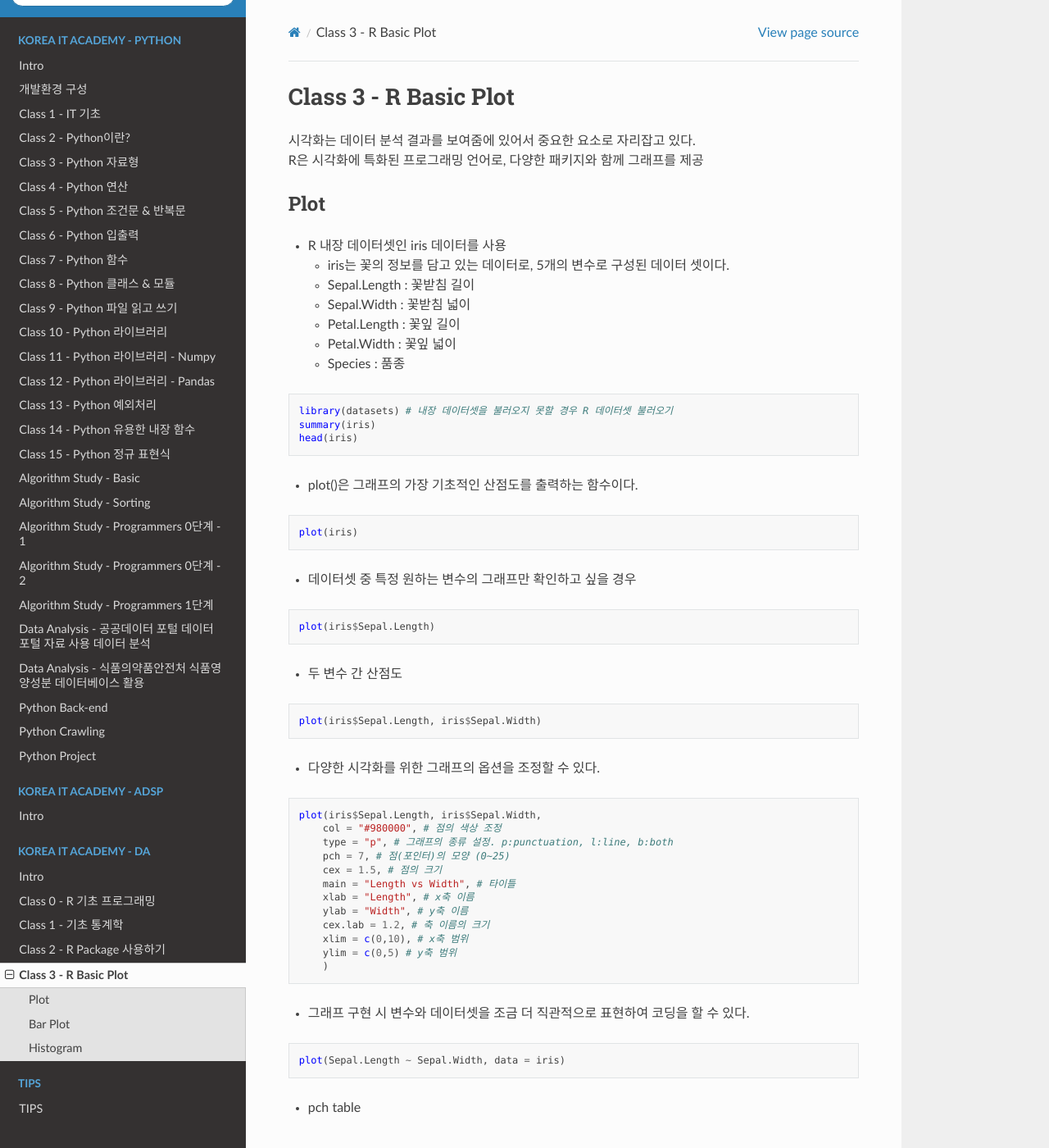
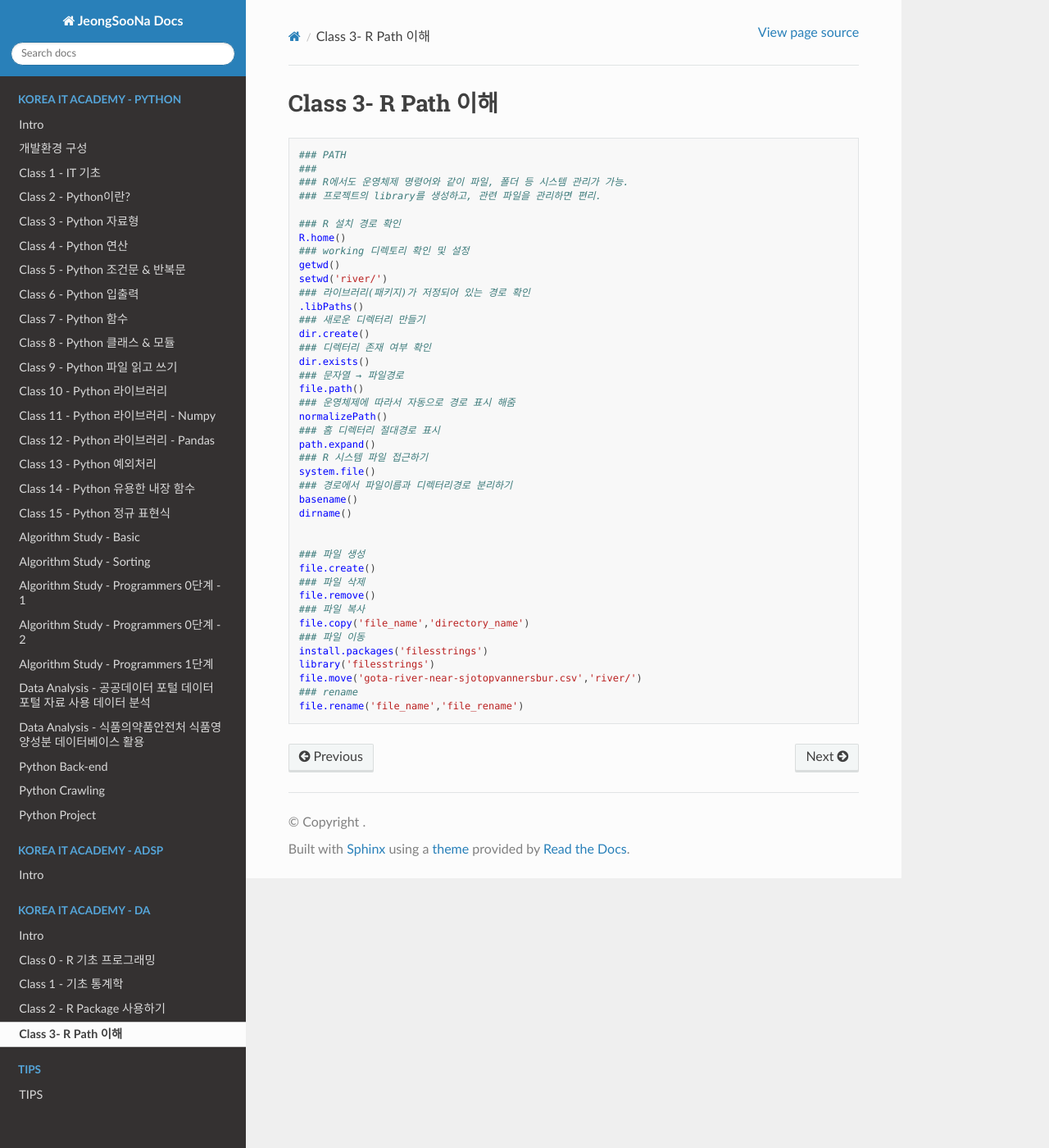
Before and after one commit to JeongSooNa/JeongSooNa-Docs, a Sphinx documentation site: the page built from docs/Korea_IT_Academy-DA/class_3.md, in a window 1280 px wide and 1400 px high. Shown: the whole window at 82% size. Built offline with Sphinx 7.4.7 and the Read the Docs theme 3.1.0, drawn with Linux system fonts in a browser that asks for light colours; pages that are not in the unit, such as notebooks, are missing from menus; some of the changed text lies outside the part shown.

Commit message:
update docs

````diff
--- a/docs/Korea_IT_Academy-DA/class_3.md
+++ b/docs/Korea_IT_Academy-DA/class_3.md
@@ -1,138 +1,45 @@
-# Class 3 - R Basic Plot
+# Class 3- R Path 이해
 
-시각화는 데이터 분석 결과를 보여줌에 있어서 중요한 요소로 자리잡고 있다.
-R은 시각화에 특화된 프로그래밍 언어로, 다양한 패키지와 함께 그래프를 제공
+```r
+### PATH
+###
+### R에서도 운영체제 명령어와 같이 파일, 폴더 등 시스템 관리가 가능.
+### 프로젝트의 library를 생성하고, 관련 파일을 관리하면 편리.
+
+### R 설치 경로 확인
+R.home()
+### working 디렉토리 확인 및 설정
+getwd()
+setwd('river/')
+### 라이브러리(패키지)가 저정되어 있는 경로 확인
+.libPaths()
+### 새로운 디렉터리 만들기
+dir.create()
+### 디렉터리 존재 여부 확인
+dir.exists()
+### 문자열 → 파일경로
+file.path()
+### 운영체제에 따라서 자동으로 경로 표시 해줌
+normalizePath()
+### 홈 디렉터리 절대경로 표시
+path.expand()
+### R 시스템 파일 접근하기
+system.file()
+### 경로에서 파일이름과 디렉터리경로 분리하기
+basename()
+dirname()
 
 
-### Plot
-
-- R 내장 데이터셋인 iris 데이터를 사용
-    - iris는 꽃의 정보를 담고 있는 데이터로, 5개의 변수로 구성된 데이터 셋이다.
-    - Sepal.Length : 꽃받침 길이
-    - Sepal.Width : 꽃받침 넓이
-    - Petal.Length : 꽃잎 길이
-    - Petal.Width : 꽃잎 넓이
-    - Species : 품종
-
-```r
-library(datasets) # 내장 데이터셋을 불러오지 못할 경우 R 데이터셋 불러오기
-summary(iris)
-head(iris)
+### 파일 생성
+file.create()
+### 파일 삭제
+file.remove()
+### 파일 복사
+file.copy('file_name','directory_name')
+### 파일 이동
+install.packages('filesstrings')
+library('filesstrings')
+file.move('gota-river-near-sjotopvannersbur.csv','river/')
+### rename
+file.rename('file_name','file_rename')
 ```
-
-- plot()은 그래프의 가장 기초적인 산점도를 출력하는 함수이다.
-
-```r
-plot(iris)
-```
-
-- 데이터셋 중 특정 원하는 변수의 그래프만 확인하고 싶을 경우
-
-```r
-plot(iris$Sepal.Length)
-```
-
-- 두 변수 간 산점도
-
-```r
-plot(iris$Sepal.Length, iris$Sepal.Width)
-```
-
-- 다양한 시각화를 위한 그래프의 옵션을 조정할 수 있다.
-```r
-plot(iris$Sepal.Length, iris$Sepal.Width,
-    col = "#980000", # 점의 색상 조정
-    type = "p", # 그래프의 종류 설정. p:punctuation, l:line, b:both
-    pch = 7, # 점(포인터)의 모양 (0~25)
-    cex = 1.5, # 점의 크기
-    main = "Length vs Width", # 타이틀
-    xlab = "Length", # x축 이름
-    ylab = "Width", # y축 이름
-    cex.lab = 1.2, # 축 이름의 크기
-    xlim = c(0,10), # x축 범위
-    ylim = c(0,5) # y축 범위
-    )
-```
-
-- 그래프 구현 시 변수와 데이터셋을 조금 더 직관적으로 표현하여 코딩을 할 수 있다.
-
-```r
-plot(Sepal.Length ~ Sepal.Width, data = iris)
-```
-
-- pch table
-
-![jpg](../img/r_plot_pointer.png)
-
-
-### Bar Plot
-
-- barplot()을 사용한 간단한 막대그래프 생성
-
-```r
-barplot(iris$Petal.Length)
-barplot(iris$Species)
-```
-
-- par 함수를 사용해 한번에 여러 개의 그래프를 띄울 수 있다.
-
-```r
-# 3행 1열의 그래프 표시
-par(mfrow=c(3,1))
-
-# 관측치 별 막대그래프
-barplot(iris$Petal.Length)
-# RColorBrewer 패키지의 색상 적용
-barplot(iris$Sepal.Length,col  = brewer.pal(3,"Set1"))
-# 품종 별 분포를 누적그래프 적용
-barplot(table(iris$Species,iris$Sepal.Length),col  = brewer.pal(3,"Set1"))
-```
-
-- 시계열 데이터를 활용한 다양한 막대 그래프 활용
-
-```r
-# 영국 호흡기 질환 월별 사망자 수 (ts:Time Siries Data)
-ldeaths
-# matrix 형태로 변환
-ld <- matrix(ldeaths, nrow=6, byrow=T)
-colnames(ld) <- month.abb
-rownames(ld) <- 1974:1979
-ld
-
-par(mfrow=c(2,2))
-
-# 1월달 막대그래프
-barplot(ld[,"Jan"])
-# 각 월별로 년도 하위 그룹 막대 그래프
-barplot(ld, beside=T)
-# 위의 그래프와 동일하나 각 년도 별 쌓아서 표현
-barplot(ld, beside=F)
-# 위의 그래프를 아래에서 위 방향 > 좌에서 우방향
-barplot(ld, beside=F, horiz=T, density=5)
-```
-
-### Histogram
-
-- hist()는 연속형 자료의 그래프로 많이 사용되며, 주로 통계적 분포를 파악하는데 유용하다.
-
-- mtcars 데이터셋을 활용해 그래프를 그려보자. 32종 차들의 10가지 특성(연비, 무게 등)을 정리한 데이터
-
-```r
-head(mtcars)
-str(mtcars)
-```
-
-- 4분할 히스토그램
-
-```r
-par(mfrow=c(2,2))
-
-# 기본적인 히스토그램
-hist(mtcars$mpg) # mpg는 Miles per Gallon으로 연비를 의미한다.
-# 히스토그램의 막대를 12개로 설정
-hist(mtcars$mpg, breaks=12)
-# y축의 값을 빈도가 아닌 비율로 하고 막대의 색을 빨강과 파랑이 교차로 나오게 설정
-hist(mtcars$mpg, breaks=12, freq=FALSE, col=c("red", "blue"))
-# 막대가 25%, 50%, 75%, 100% 가 되는 값
-hist(mtcars$mpg, breaks=quantile(mtcars$mpg))
-```
````
Also changed, not shown: docs/Korea_IT_Academy-DA/class_4.md (added, +138 -0 lines), docs/Korea_IT_Academy-DA/darts.md (+1 -1 lines), docs/Korea_IT_Academy-DA/korean_population.md (added, +36 -0 lines).
